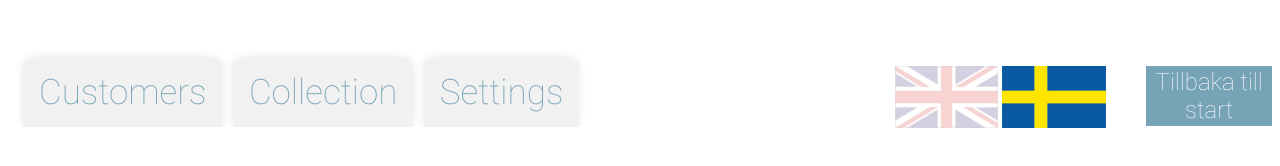
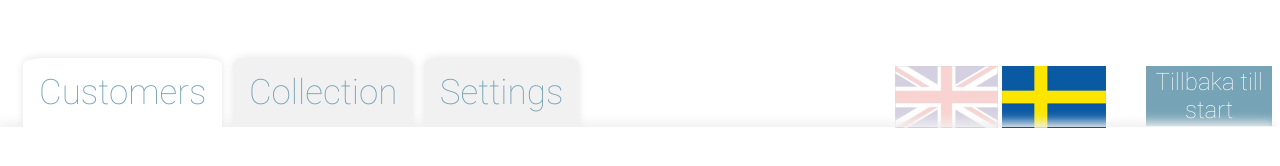
Before and after one commit to laijnaloo/FlyingDutchman, a plain HTML site: page staffView.html in a window 1280 px wide. Drawn offline with nearby package versions, Linux system fonts and the light colour scheme; no server answers.

Commit message:
Customer visible at entering page

```diff
--- a/staffView.html
+++ b/staffView.html
@@ -64,6 +64,9 @@
 
 
 </body>
-
+<script>
+    // Shows the content of beer when starting page
+    document.getElementById("Customers").click();
+</script>
 
 </html>
```
